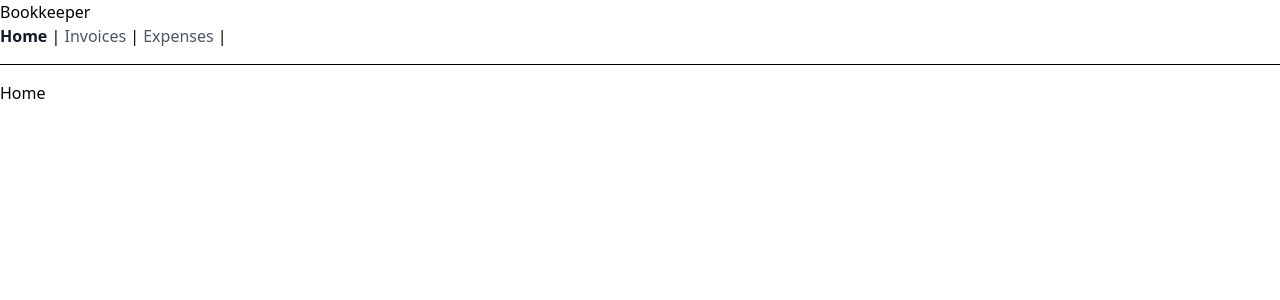
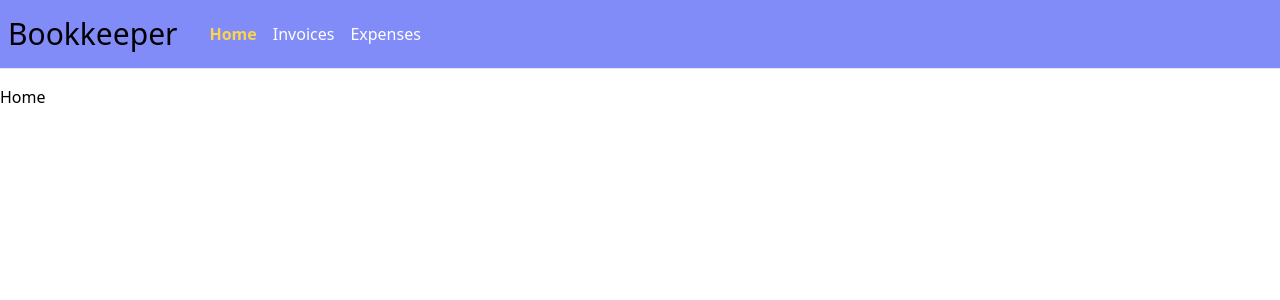
Before and after one commit to tsuyopon-xyz/practice-react-router-v6, a React (Create React App) app: page / in a window 1280 px wide. Shown: the top 300 px of the page. Built offline with nearby package versions, Linux system fonts and the light colour scheme.

Commit message:
Styling header.

```diff
--- a/src/components/Header.tsx
+++ b/src/components/Header.tsx
@@ -17,26 +17,20 @@ const menuItems = [
 
 export const Header = () => {
   return (
-    <div>
-      <h1>Bookkeeper</h1>
-      <nav
-        style={{
-          borderBottom: 'solid 1px',
-          paddingBottom: '1rem',
-        }}
-      >
+    <div className="flex w-full bg-indigo-400 border-b px-2 py-4 gap-8">
+      <h1 className="text-3xl flex items-center">Bookkeeper</h1>
+      <nav className="flex items-center gap-4">
         {menuItems.map(({ title, to }, i) => {
           return (
             <span key={i}>
               <NavLink
                 to={to}
                 className={({ isActive }) =>
-                  isActive ? 'font-bold text-gray-900' : 'text-gray-600'
+                  isActive ? 'font-bold text-amber-300' : 'text-white'
                 }
               >
                 {title}
               </NavLink>
-              {' | '}
             </span>
           );
         })}
```
